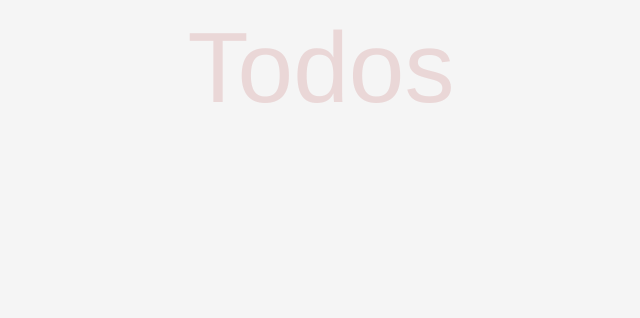
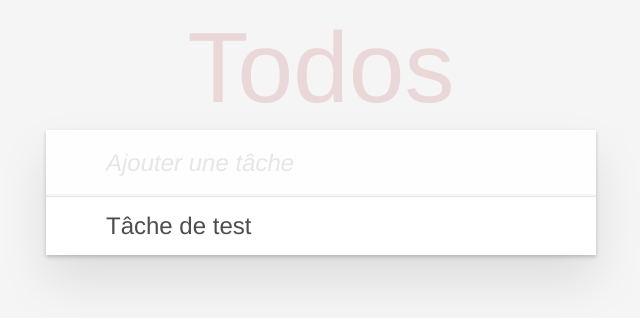
Before and after one commit to UlrichHP/todos, a Vue app: page / in a window 1280 px wide. Shown: the top 318 px of the page, without its empty margins (319-959 px from the left). Built offline with nearby package versions, Linux system fonts and the light colour scheme.

Commit message:
feat: addTodo

```diff
--- a/src/components/Todos.vue
+++ b/src/components/Todos.vue
@@ -2,14 +2,41 @@
     <section class="todoapp">
         <header class="header">
             <h1>Todos</h1>
+            <input type="text" class="new-todo" placeholder="Ajouter une tâche" v-model="newTodo" @keyup.enter="addTodo">
         </header>
+        <div class="main">
+            <ul class="todo-list">
+                <li class="todo" v-for="todo in todos" :key="todo">
+                    <div class="view">
+                        <label>{{ todo.name }}</label>
+                    </div>
+                </li>
+            </ul>
+        </div>
     </section>
 </template>
 
 <script>
-export default {
-
-}
+    export default {
+        data () {
+            return {
+                todos: [{
+                    name: 'Tâche de test',
+                    completed: false
+                }],
+                newTodo: ''
+            }
+        },
+        methods: {
+            addTodo () {
+                this.todos.push({
+                    completed: false,
+                    name: this.newTodo
+                })
+                this.newTodo = ''
+            }
+        }
+    }
 </script>
 
 <style src="./todos.css"></style>
```
